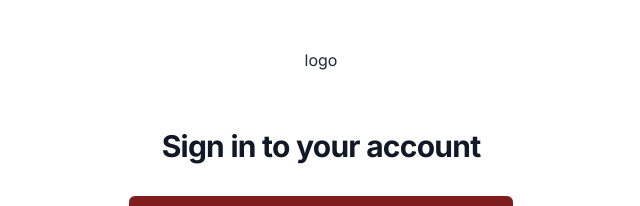
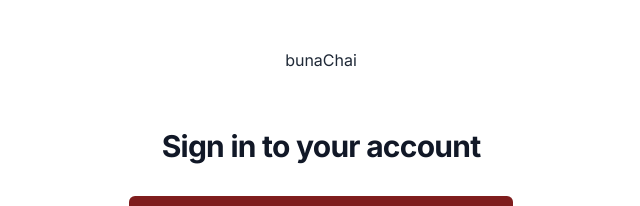
Before and after one commit to JohannesSBA/buna-chai, a Next.js app: page /login in a window 1280 px wide. Shown: the top 206 px of the page, without its empty margins (319-959 px from the left). Built offline with nearby package versions, Linux system fonts and the light colour scheme.

Commit message:
updated logo

```diff
--- a/src/app/(auth)/login/page.tsx
+++ b/src/app/(auth)/login/page.tsx
@@ -25,7 +25,7 @@ const Page: FC = () => {
             <div className="flex min-h-full items-center justify-center py-12 px-4 sm:px-6 lg:px-8">
                 <div className="w-full flex flex-col items-center max-w-md space-y-8">
                     <div className="flex flex-col items-center gap-8">
-                        logo
+                        bunaChai
                         <h2 className="mt-6 text-center text-3xl font-bold tracking-tight text-gray-900">
                             Sign in to your account
                         </h2>
```
